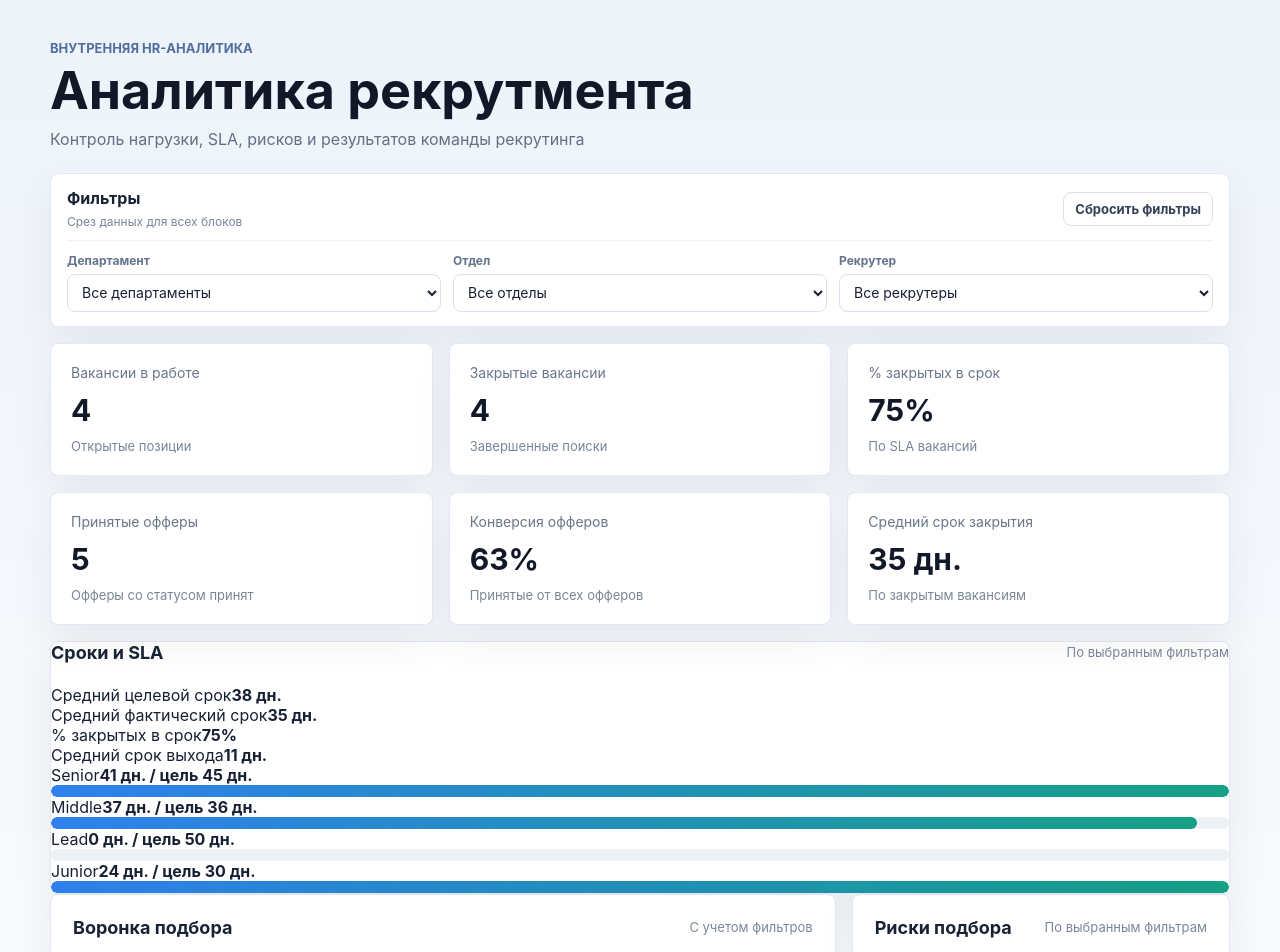
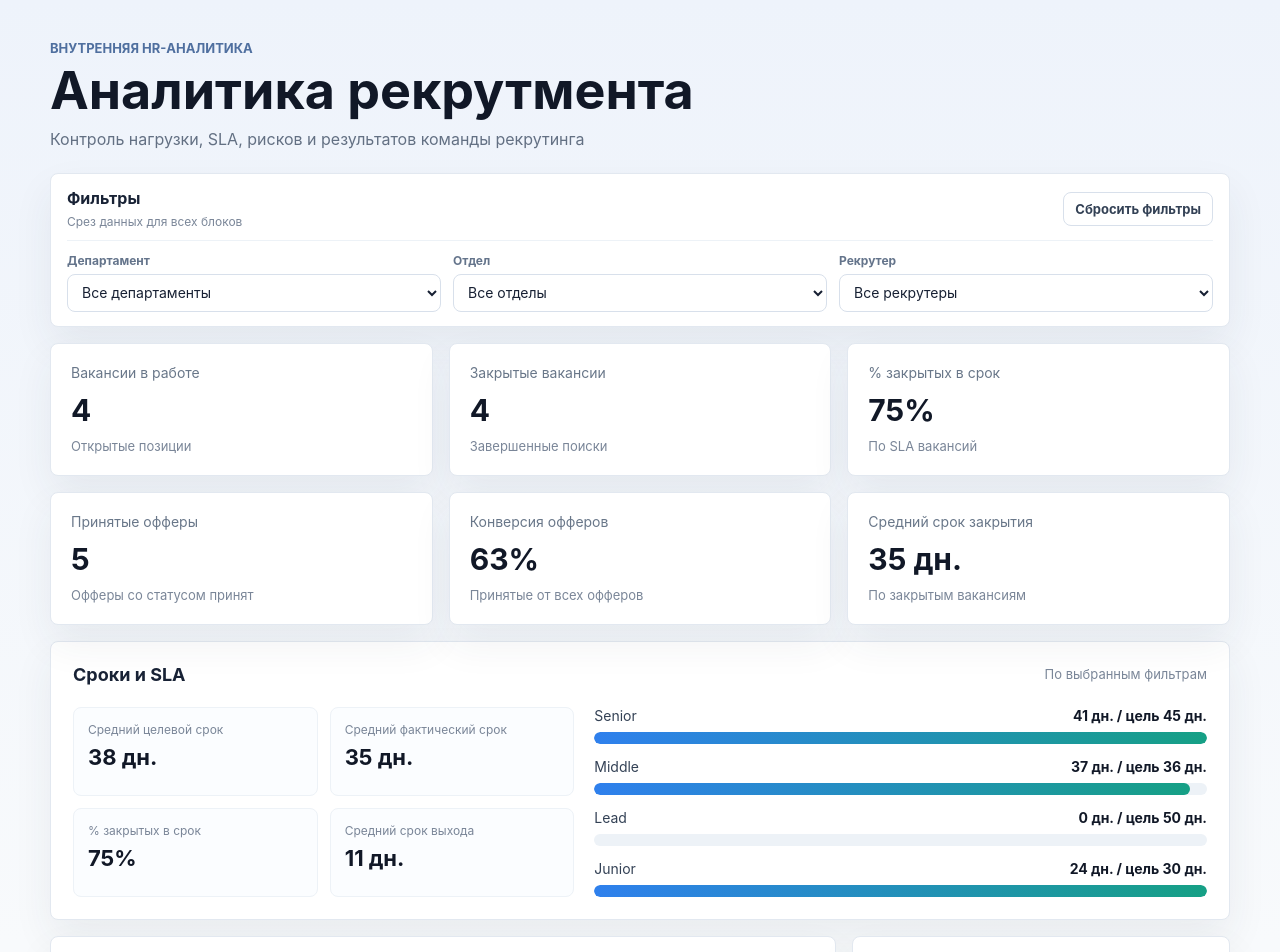
Before and after one commit to AN684-beep/hr-recruiting-analytics-dashboard, a React (Vite) app: page / in a window 1280 px wide. Shown: the top 952 px of the page. Built offline with nearby package versions, Linux system fonts and the light colour scheme.

Commit message:
Add SLA block styles

```diff
--- a/src/styles.css
+++ b/src/styles.css
@@ -205,6 +205,7 @@ h2 {
 
 .funnel-card,
 .risks-card,
+.sla-card,
 .analytics-card,
 .table-card {
   padding: 22px;
@@ -248,6 +249,69 @@ h2 {
   height: 100%;
   border-radius: inherit;
   background: linear-gradient(90deg, #2f80ed, #16a085);
+}
+
+.sla-card {
+  margin-bottom: 16px;
+}
+
+.sla-content {
+  display: grid;
+  grid-template-columns: minmax(0, 0.9fr) minmax(0, 1.1fr);
+  gap: 20px;
+}
+
+.sla-summary {
+  display: grid;
+  grid-template-columns: repeat(2, minmax(0, 1fr));
+  gap: 12px;
+}
+
+.sla-summary div {
+  border: 1px solid #edf2f7;
+  border-radius: 8px;
+  background: #fbfdff;
+  padding: 14px;
+}
+
+.sla-summary span {
+  display: block;
+  margin-bottom: 8px;
+  color: #7a8698;
+  font-size: 12px;
+  line-height: 1.35;
+}
+
+.sla-summary strong {
+  color: #111827;
+  font-size: 22px;
+  line-height: 1;
+}
+
+.grade-list {
+  display: grid;
+  gap: 14px;
+}
+
+.grade-item {
+  display: grid;
+  gap: 8px;
+}
+
+.grade-label {
+  display: flex;
+  align-items: center;
+  justify-content: space-between;
+  gap: 12px;
+  color: #334155;
+  font-size: 14px;
+}
+
+.grade-label strong {
+  flex: 0 0 auto;
+  color: #111827;
+  font-size: 14px;
+  white-space: nowrap;
 }
 
 .summary-row {
@@ -438,6 +502,7 @@ tbody tr:last-child td {
   .metrics-grid,
   .filters-grid,
   .analytics-grid,
+  .sla-content,
   .content-grid {
     grid-template-columns: 1fr 1fr;
   }
@@ -461,6 +526,8 @@ tbody tr:last-child td {
   .metrics-grid,
   .filters-grid,
   .analytics-grid,
+  .sla-content,
+  .sla-summary,
   .content-grid {
     grid-template-columns: 1fr;
   }
@@ -475,6 +542,7 @@ tbody tr:last-child td {
 
   .funnel-card,
   .risks-card,
+  .sla-card,
   .analytics-card,
   .table-card,
   .metric-card {
```
